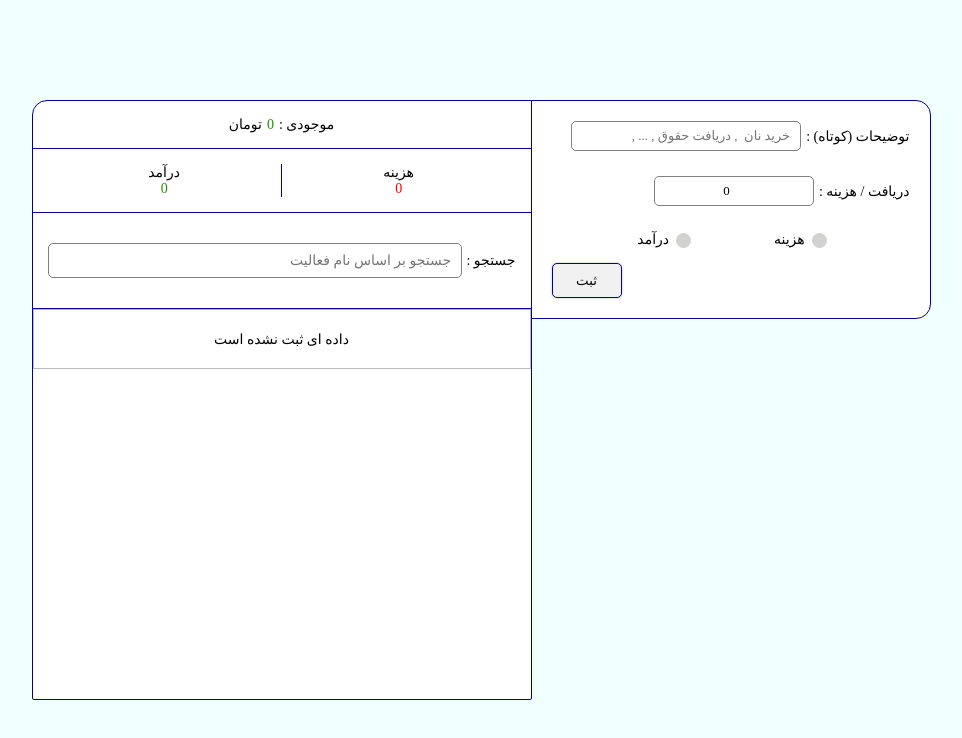
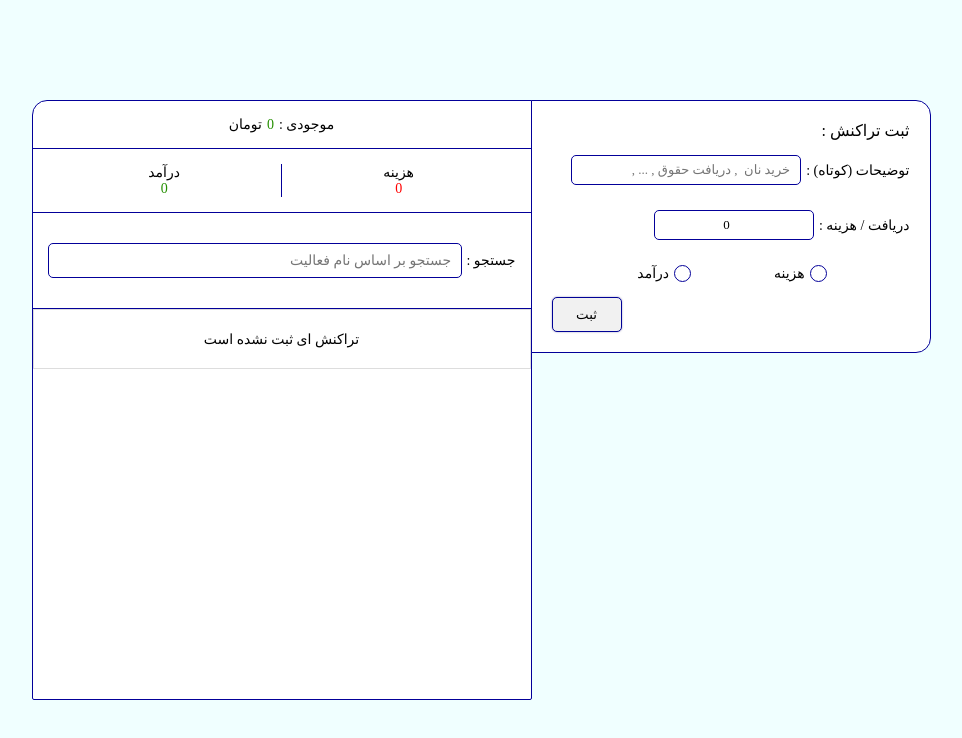
Before and after one commit to Ali-HSNZ/transaction_React, a React (Create React App) app: page / in a window 1280 px wide. Shown: the top 738 px of the page, without its empty margins (159-1121 px from the left). Built offline with nearby package versions, Linux system fonts and the light colour scheme.

Commit message:
#3 Fix Bugs &  ( change input border Color )

```diff
--- a/src/Components/Transction/Add/AddTransaction.jsx
+++ b/src/Components/Transction/Add/AddTransaction.jsx
@@ -47,6 +47,7 @@ const AddTransaction = ({addTransaction}) => {
 
         <form onSubmit={submitHandler} className={Styles.addTransaction}>
 
+            <div className={Styles.group_title}><p dir='rtl'>ثبت تراکنش : </p></div>
             <div className={Styles.group}>
                 <input
                     type="text"
--- a/src/Components/Transction/Add/AddTransaction.module.css
+++ b/src/Components/Transction/Add/AddTransaction.module.css
@@ -8,6 +8,14 @@
     padding: 20px;
     margin-left: -1px;
     border:1px solid rgb(3, 0, 153);
+}
+.group_title{
+    width: 100%;
+    height: auto;
+    text-align: right;
+    font-family: iransansweb;
+    font-weight: 500;
+    margin: 0 0 15px 0;
 }
 .group{
     width: 100%;
@@ -21,13 +29,16 @@
 }
 .inputGroup{
     outline: none;
-    border: 1px solid gray;
+    border: 1px solid  rgb(3, 0, 153);
     border-radius: 5px;
     height: 30px;
     font-family: iransansweb;
     padding: 0 10px;
     font-size: 13px;
     margin-right :5px;
+}
+.inputGroup:focus{
+   box-shadow: 0 0 1.5px 0 rgba(3, 0, 153, 0.562);
 }
 .priceInput{
     width: 160px;
@@ -64,11 +75,11 @@ input[type='radio']:after {
     top: -2px;
     left: -1px;
     position: relative;
-    background-color: #d1d3d1;
+    background-color: white;
     content: '';
     display: inline-block;
     visibility: visible;
-    border: 2px solid white;
+    border: 1px solid rgb(3, 0, 153);
 }
 input[type='radio']:checked:after {
     width: 15px;
@@ -77,11 +88,11 @@ input[type='radio']:checked:after {
     top: -2px;
     left: -1px;
     position: relative;
-    background-color: #6b6b6b;
+    background-color: rgb(3, 0, 153);
     content: '';
     display: inline-block;
     visibility: visible;
-    border: 2px solid white;
+    border: 1px solid rgb(3, 0, 153);
 }
 
 .submitBtn{
@@ -94,7 +105,7 @@ input[type='radio']:checked:after {
     font-family: 'iransansweb';
     cursor: pointer;
     margin-top: 15px;
-    box-shadow: 0 0 3px 0 rgb(192, 192, 192);
+    box-shadow: 0 0 2px 0 rgba(16, 0, 107, 0.418);
 
 }
 .submitBtn:hover{
--- a/src/Components/Transction/Show/ShowTransaction.module.css
+++ b/src/Components/Transction/Show/ShowTransaction.module.css
@@ -61,12 +61,16 @@
 .searchBox input{
     width:99%;
     height: 35px;
-    border: 1px solid gray;
+    border: 1px solid rgb(3, 0, 153);
     padding:0 10px ;
     border-radius:5px ;
     font-family: iransansweb;
     font-size: 14px;
 }
+.searchBox input:focus{
+    box-shadow: 0 0 1.5px 0 rgba(3, 0, 153, 0.562);
+}
+
 
 .resultParent{
     overflow-y: scroll;
@@ -76,7 +80,7 @@
 .result{
     width: 100%;
     height: 60px;
-    border:1px solid rgb(187, 187, 187);
+    border:1px solid rgb(221, 221, 221);
     display: flex;
     align-items: center;
     justify-content: center;
@@ -98,8 +102,8 @@
     align-items: center;
 }
 .name_btn_parent p {
-    padding-right: 15px;
-    border-right: 1px solid gray;
+    padding-right: 13px;
+    border-right: 1px solid rgb(3, 0, 153);
 }
 .deleteBtn{
     padding: 5px 10px;
--- a/src/Components/Transction/Show/Showtransaction.jsx
+++ b/src/Components/Transction/Show/Showtransaction.jsx
@@ -24,7 +24,7 @@ const ShowTransaction = ({transaction , hazine , darAmad , Search , deleteHandle
 
             <div className={Styles.resultParent}>
 
-                {transaction.length === 0 &&   <div dir="center" style={{justifyContent:'center'}} className={Styles.result}><p>داده ای ثبت نشده است</p></div>}
+                {transaction.length === 0 &&   <div dir="center" style={{justifyContent:'center'}} className={Styles.result}><p>تراکنش ای ثبت نشده است</p></div>}
 
                 {transaction.map((item) => {
                     return (
```
